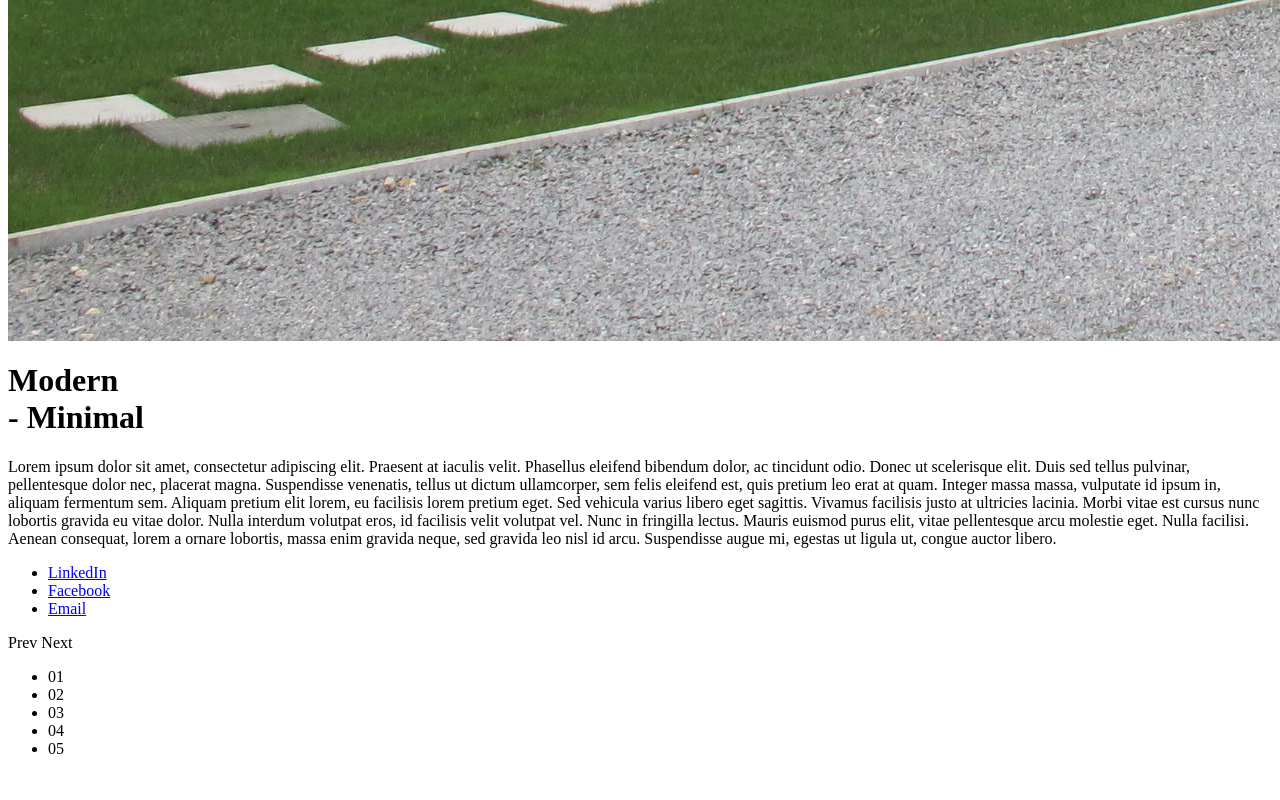
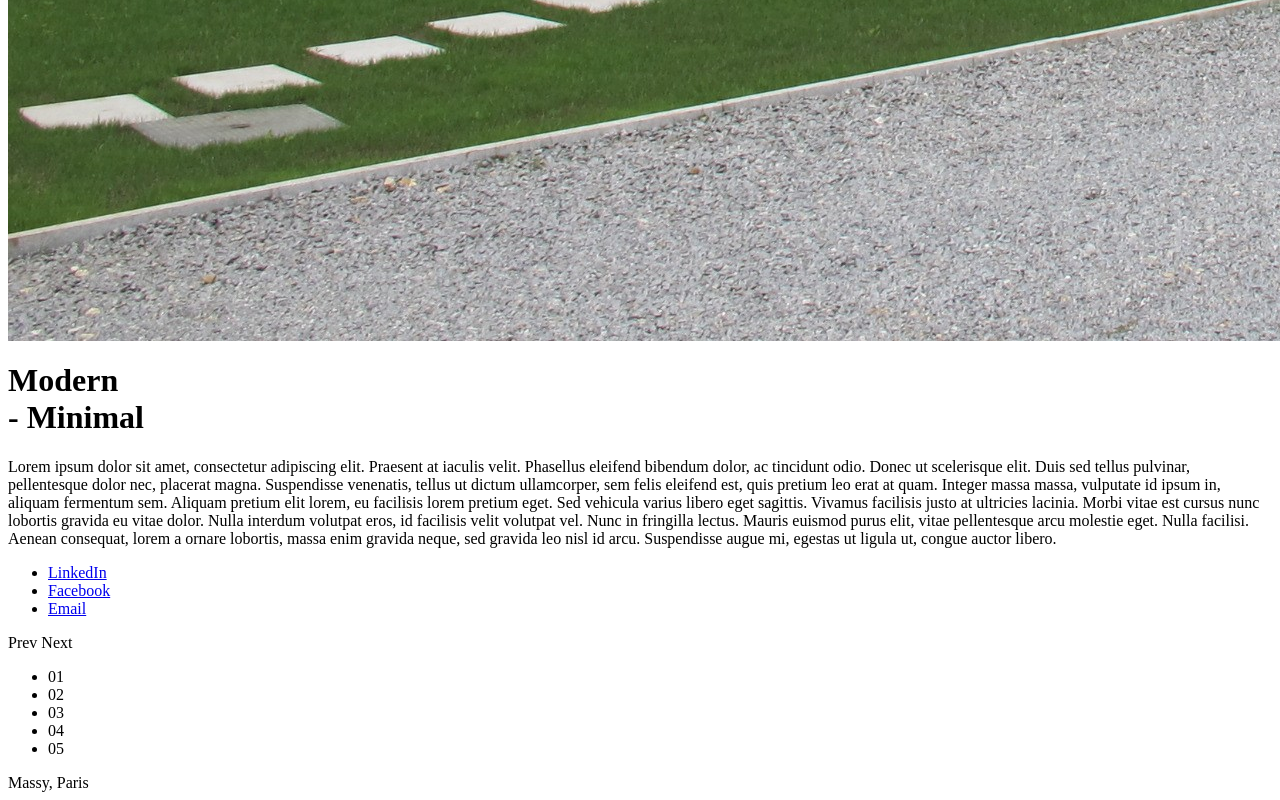
Before and after one commit to LateInGame/arch-page, a plain HTML site: page index.html in a window 1280 px wide. Shown: the part 1784-2584 px from the top of the page. Before the commit the page ends 2558 px from the top, so only its background shows below. Drawn offline with Linux system fonts and the light colour scheme.

Commit message:
index up tp date

```diff
--- a/index.html
+++ b/index.html
@@ -63,6 +63,7 @@
         <li class="pag"><span>04</span></li>
         <li class="pag"><span>05</span></li>
       </ul>
+      <span>Massy, Paris</span>
     </nav>
   </div>
 </header>
```
